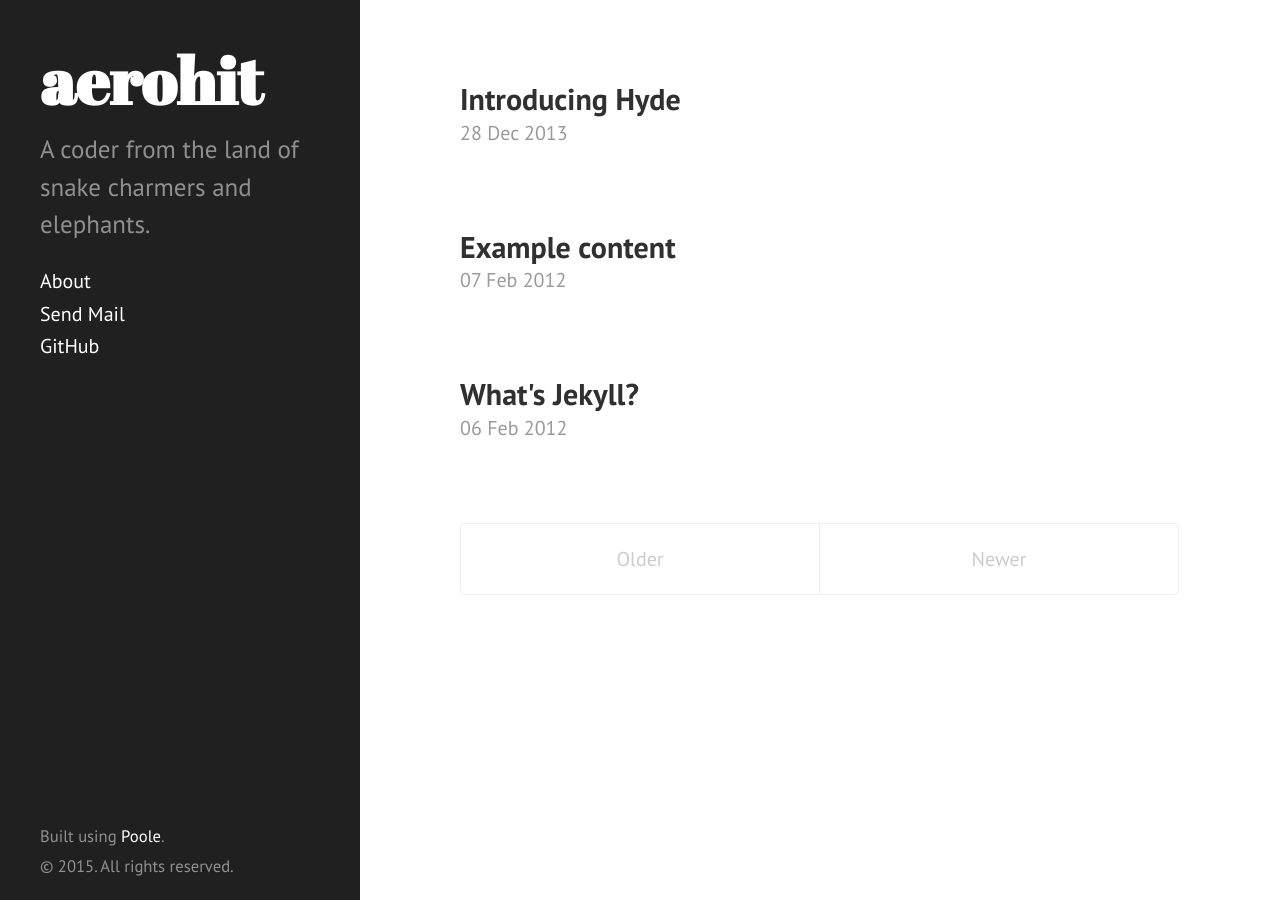
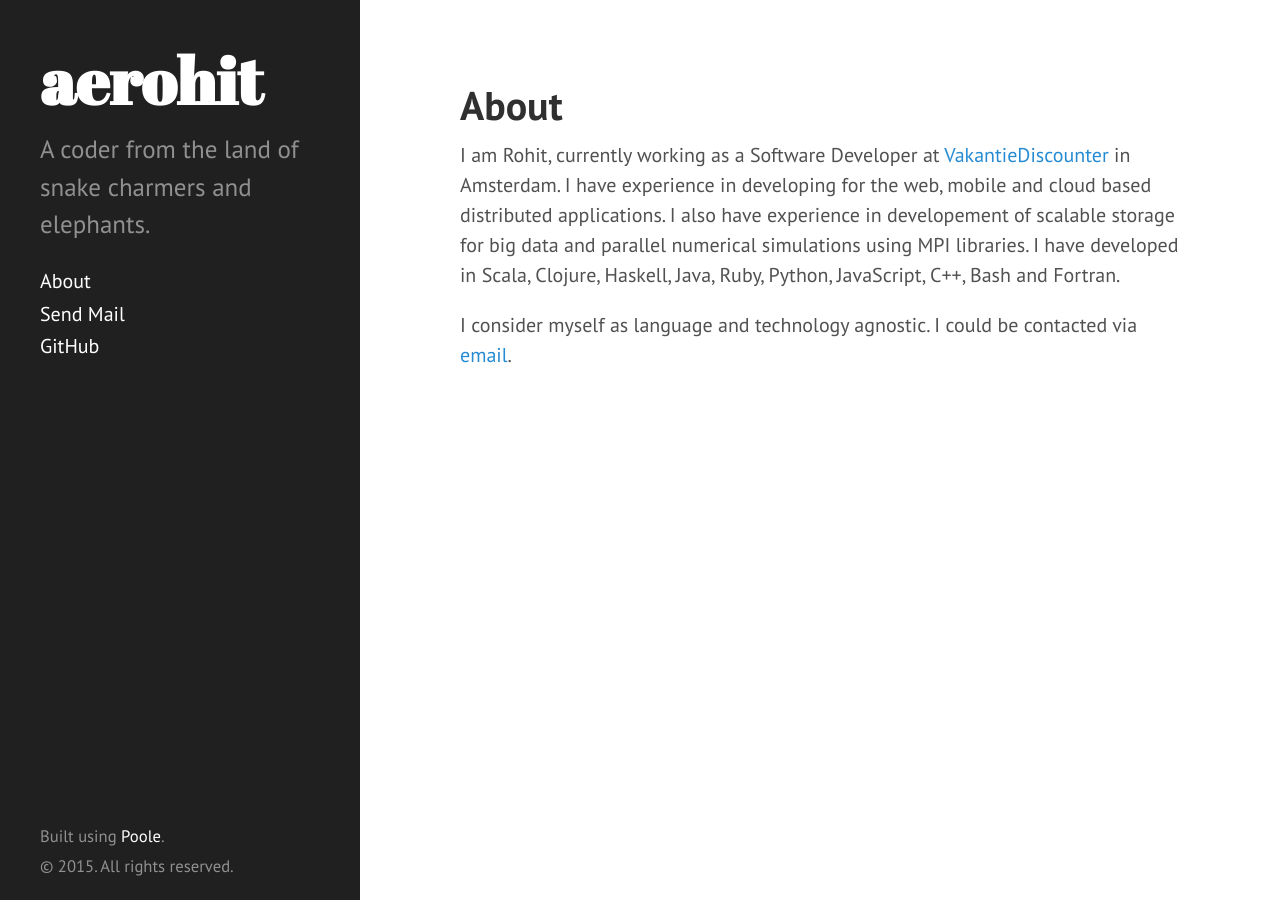
Before and after one commit to aerohit/aerohit.github.io, a Jekyll site: the page built from index.html, in a window 1280 px wide. Built offline with Jekyll 4.4.1, drawn with Linux system fonts in a browser that asks for light colours; Markdown is read by kramdown in place of the engine named in the settings; the list of posts is cut into pages by our own code.

Commit message:
CHanged the home page to duplicate the about page content

```diff
--- a/index.html
+++ b/index.html
@@ -4,34 +4,46 @@ title: Home
 ---
 
 <div class="posts">
-  {% for post in paginator.posts %}
-  <div class="post">
-    <h2 class="post-title">
-      <a href="{{ post.url }}">
-        {{ post.title }}
-      </a>
-    </h2>
+  <h1 class="page-title">About</h1>
+  <p>I am Rohit, currently working as a Software Developer at <a href="http://www.vakantiediscounter.nl" target="_blank">VakantieDiscounter</a>
+  in Amsterdam. I have experience in developing for the web, mobile and cloud
+  based distributed applications. I also have experience in developement of
+  scalable storage for big data and parallel numerical simulations using MPI
+  libraries. I have developed in Scala, Clojure, Haskell, Java, Ruby, Python,
+  JavaScript, C++, Bash and Fortran.</p>
 
-    <span class="post-date">{{ post.date | date_to_string }}</span>
+  <p>I consider myself as language and technology agnostic. I could be contacted via
+  <a href="mailto:aerohit.saxena@gmail.com">email</a>.</p>
 
-    <!--{{ post.content }}-->
-  </div>
-  {% endfor %}
+
+  <!--{% for post in paginator.posts %}-->
+  <!--<div class="post">-->
+    <!--<h2 class="post-title">-->
+      <!--<a href="{{ post.url }}">-->
+        <!--{{ post.title }}-->
+      <!--</a>-->
+    <!--</h2>-->
+
+    <!--<span class="post-date">{{ post.date | date_to_string }}</span>-->
+
+    <!--[>{{ post.content }}<]-->
+  <!--</div>-->
+  <!--{% endfor %}-->
+<!--</div>-->
+
+<!--<div class="pagination">-->
+  <!--{% if paginator.next_page %}-->
+    <!--<a class="pagination-item older" href="{{ site.baseurl }}page{{paginator.next_page}}">Older</a>-->
+  <!--{% else %}-->
+    <!--<span class="pagination-item older">Older</span>-->
+  <!--{% endif %}-->
+  <!--{% if paginator.previous_page %}-->
+    <!--{% if paginator.page == 2 %}-->
+      <!--<a class="pagination-item newer" href="{{ site.baseurl }}">Newer</a>-->
+    <!--{% else %}-->
+      <!--<a class="pagination-item newer" href="{{ site.baseurl }}page{{paginator.previous_page}}">Newer</a>-->
+    <!--{% endif %}-->
+  <!--{% else %}-->
+    <!--<span class="pagination-item newer">Newer</span>-->
+  <!--{% endif %}-->
 </div>
-
-<div class="pagination">
-  {% if paginator.next_page %}
-    <a class="pagination-item older" href="{{ site.baseurl }}page{{paginator.next_page}}">Older</a>
-  {% else %}
-    <span class="pagination-item older">Older</span>
-  {% endif %}
-  {% if paginator.previous_page %}
-    {% if paginator.page == 2 %}
-      <a class="pagination-item newer" href="{{ site.baseurl }}">Newer</a>
-    {% else %}
-      <a class="pagination-item newer" href="{{ site.baseurl }}page{{paginator.previous_page}}">Newer</a>
-    {% endif %}
-  {% else %}
-    <span class="pagination-item newer">Newer</span>
-  {% endif %}
-</div>
```
